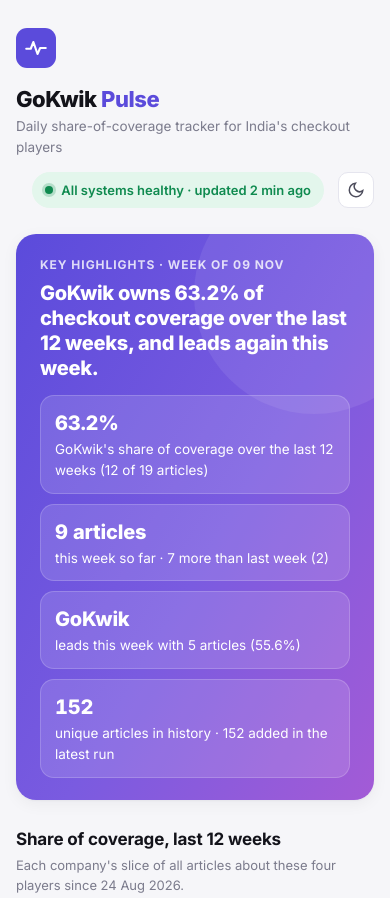
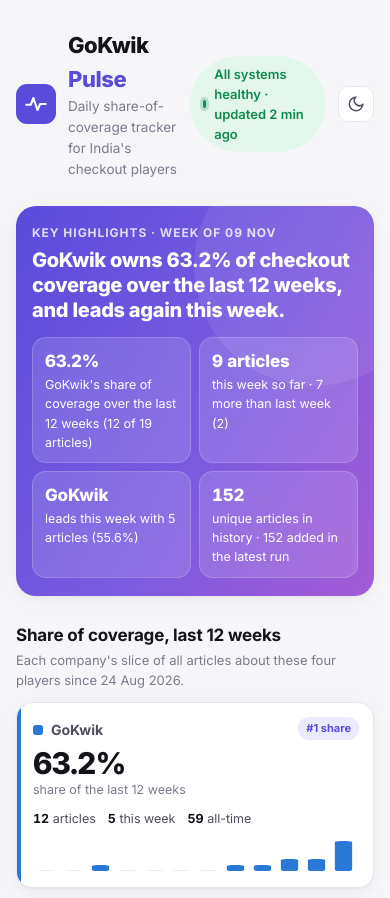
Before and after one commit to oneshh/gokwik-pulse-v2, a plain HTML site: page site/index.html in a window 390 px wide. Shown: the top 898 px of the page. Drawn offline with Linux system fonts and the light colour scheme.

Commit message:
Tidy mobile header and highlights

```diff
--- a/site/index.html
+++ b/site/index.html
@@ -178,6 +178,15 @@ footer a { color: var(--text-2); }
 .loading { padding: 80px 0; text-align: center; color: var(--muted); }
 .sr { position: absolute; width: 1px; height: 1px; overflow: hidden; clip: rect(0 0 0 0); }
 @media (max-width: 560px) {
+  .bar { gap: 10px 12px; }
+  .brand { flex: 1 1 0; min-width: 0; }
+  .bar .spacer { display: none; }
+  #status-pill { order: 5; flex: 1; justify-content: center; white-space: normal; }
+  #theme { order: 6; }
+  .hero { padding: 18px 16px; }
+  .hl-grid { grid-template-columns: 1fr 1fr; gap: 8px; }
+  .hl { padding: 10px 12px; font-size: 12.5px; }
+  .hl b { font-size: 17px; }
   .hero h2 { font-size: 20px; }
   .co .big { font-size: 30px; }
   .articles li { grid-template-columns: 1fr; gap: 2px; }
```
